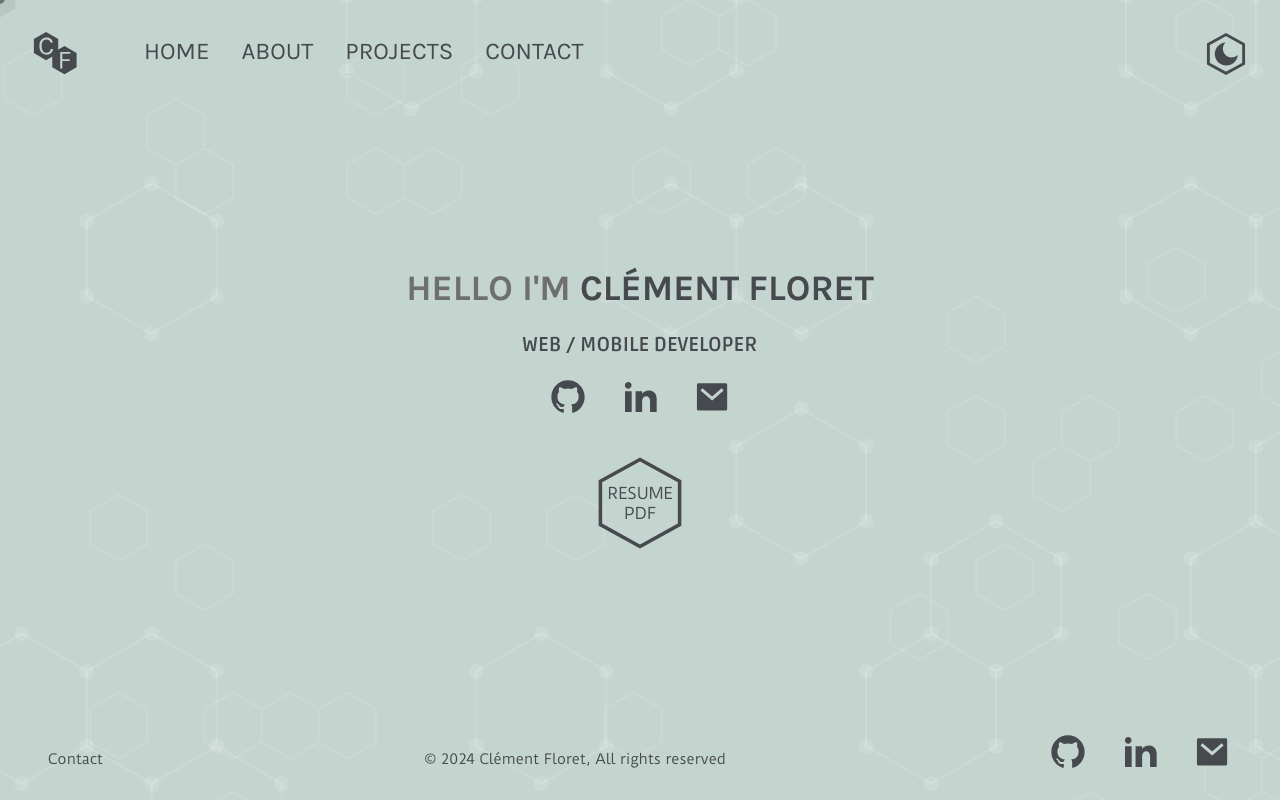
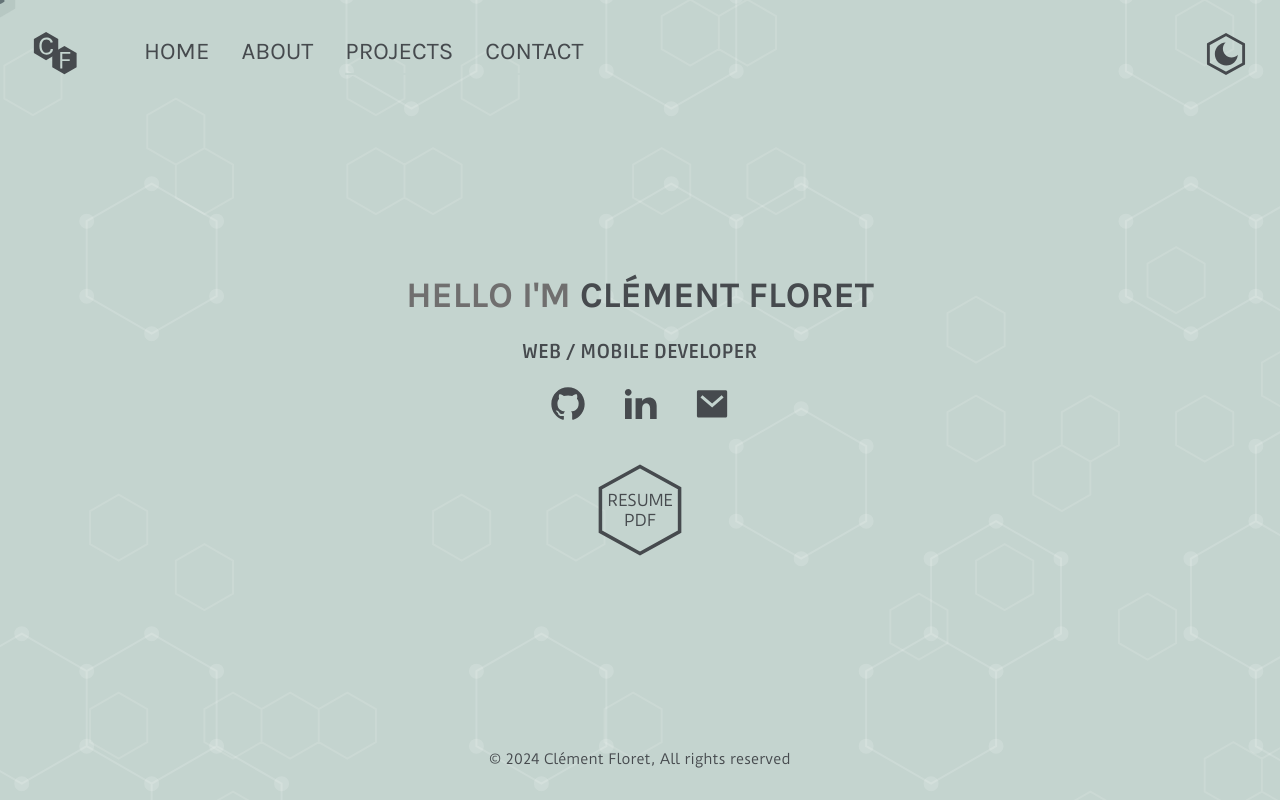
Before and after one commit to floretcl/Clementfloret, a React (Create React App) app in the folder portfolio-front/: page / in a window 1280 px wide. Built offline with nearby package versions, Linux system fonts and the light colour scheme.

Commit message:
add conditionally footer version for homepage

```diff
--- a/portfolio-front/src/App.js
+++ b/portfolio-front/src/App.js
@@ -5,6 +5,7 @@ import {useEffect, useRef, useState} from "react";
 import Home from "./components/Home";
 
 function App() {
+    const [onHomePage, setOnHomePage] = useState(true)
     const [mousePosition, setMousePosition] = useState({
         x: 0,
         y: 0
@@ -31,7 +32,7 @@ function App() {
         <div onMouseMove={(event) => handleMouseMove(event)} className="app">
             <Header />
             <Home />
-            <Footer />
+            <Footer onHomePage={onHomePage} />
             <Cursor mousePosition={mousePosition}/>
         </div>
     );
--- a/portfolio-front/src/components/Footer.js
+++ b/portfolio-front/src/components/Footer.js
@@ -1,19 +1,23 @@
 import Social from "./Social";
 
-export default function Footer() {
+export default function Footer({onHomePage}) {
     const fullYear = new Date().getFullYear();
     // TODO : href
     return (
-        <footer className="footer">
-            <div className="footer__contact">
-                <a href="#">Contact</a>
-            </div>
+        <footer className={`footer ${onHomePage ? "footer--home" : ""}`}>
+            { !onHomePage && (
+                <div className="footer__contact">
+                    <a href="#">Contact</a>
+                </div>
+            )}
             <div className="footer__infos">
                 © {fullYear} Clément Floret, All rights reserved
             </div>
-            <div className="footer__social">
-                <Social />
-            </div>
+            { !onHomePage && (
+                <div className="footer__social">
+                    <Social/>
+                </div>
+            )}
         </footer>
     );
 }
--- a/portfolio-front/src/styles/index.scss
+++ b/portfolio-front/src/styles/index.scss
@@ -668,6 +668,10 @@ ul {
     margin: 1rem 1.5rem;
     font-size: 0.875rem;
 
+    &--home {
+      justify-content: center;
+    }
+
     &__contact {
       order: 1;
     }
```
